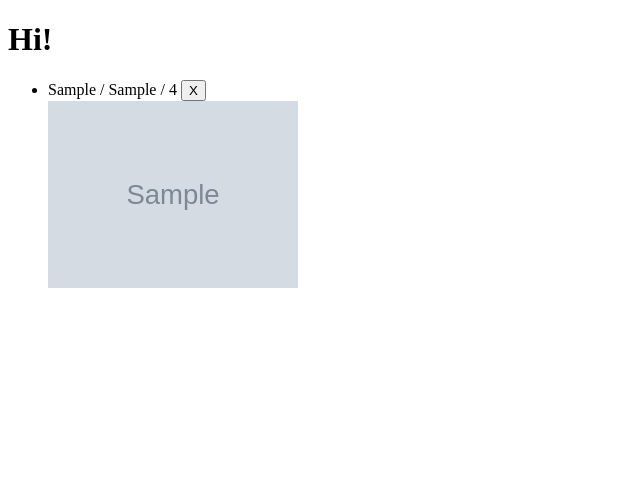
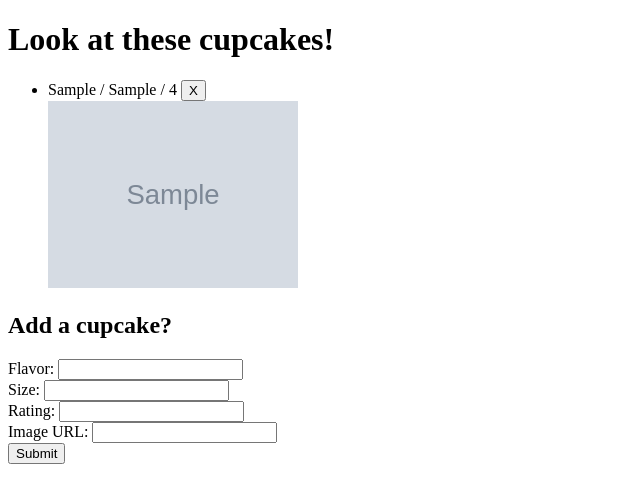
Before and after one commit to jim-francis/flask-cupcakes, a Flask app: page / in a window 1280 px wide. Shown: the top 503 px of the page, without its empty margins (0-640 px from the left). Run offline with Flask 2, Linux system fonts and the light colour scheme; tables that the repository leaves empty hold one stand-in row (values such as "Sample post"); grey boxes marked "Sample" are stand-in pictures.

Commit message:
Finish very basic frontend

```diff
--- a/app.py
+++ b/app.py
@@ -37,8 +37,8 @@ def create_cupcate():
         size=data["size"],
         image=data["image"] or None)
 
-    # if fresh_cupcake.image is None or "None":
-    #     fresh_cupcake.image = GENERIC_IMAGE
+    if fresh_cupcake.image is None or "None":
+        fresh_cupcake.image = GENERIC_IMAGE
 
     db.session.add(fresh_cupcake)
     db.session.commit()
--- a/static/app.js
+++ b/static/app.js
@@ -22,4 +22,32 @@ async function showCupcakes(){
     }
 }
 
+$("#add-cupcake-form").on("submit", async function(e){
+    e.preventDefault();
+    let flavor = $("#form-flavor").val();
+    let size = $("#form-size").val();
+    let rating = $("#form-rating").val();
+    let image = $("#form-image").val();
+
+    const postedCupcake = await axios.post(`${apiURL}/cupcakes`, {
+        flavor,
+        size,
+        rating,
+        image
+    })
+
+    let newCupcake = showCupcakes(postedCupcake.data.cupcake)
+    $("#cupcake-list").append(newCupcake)
+    $("#add-cupcake-form").trigger("reset");
+})
+
+$("#cupcake-list").on("click", ".delete-button", async function(e){
+    e.preventDefault()
+    let cupcake = $(e.target).closest("div");
+    let cupcakeID = cupcake.attr("data-id")
+
+    await axios.delete(`${apiURL}/cupcakes/${cupcakeID}`)
+    cupcake.remove();
+})
+
 showCupcakes()
--- a/templates/home.html
+++ b/templates/home.html
@@ -8,9 +8,30 @@
     <title>Cupcakes</title>
 </head>
 <body>
-    <h1>Hi!</h1>
+    <h1>Look at these cupcakes!</h1>
     <ul id="cupcake-list"></ul>
 
+    <h2>Add a cupcake?</h2>
+    <form id="add-cupcake-form">
+        <div>
+            <label for="form-flavor">Flavor:</label>
+            <input type="text" id="form-flavor" name="flavor">
+        </div>
+        <div>
+            <label for="form-size">Size:</label>
+            <input type="text" id="form-size" name="size">
+        </div>
+        <div>
+            <label for="form-rating">Rating:</label>
+            <input type="number" max="10" id="form-rating" name="rating">
+        </div>
+        <div>
+            <label for="form-image">Image URL:</label>
+            <input type="text" id="form-image" name="image">
+        </div>
+            <button>Submit</button>
+        </div>
+    </form>
 
     <script src="https://code.jquery.com/jquery-3.6.0.js" integrity="sha256-H+K7U5CnXl1h5ywQfKtSj8PCmoN9aaq30gDh27Xc0jk=" crossorigin="anonymous"></script>
     <script src="https://cdn.jsdelivr.net/npm/axios/dist/axios.min.js"></script>
```
